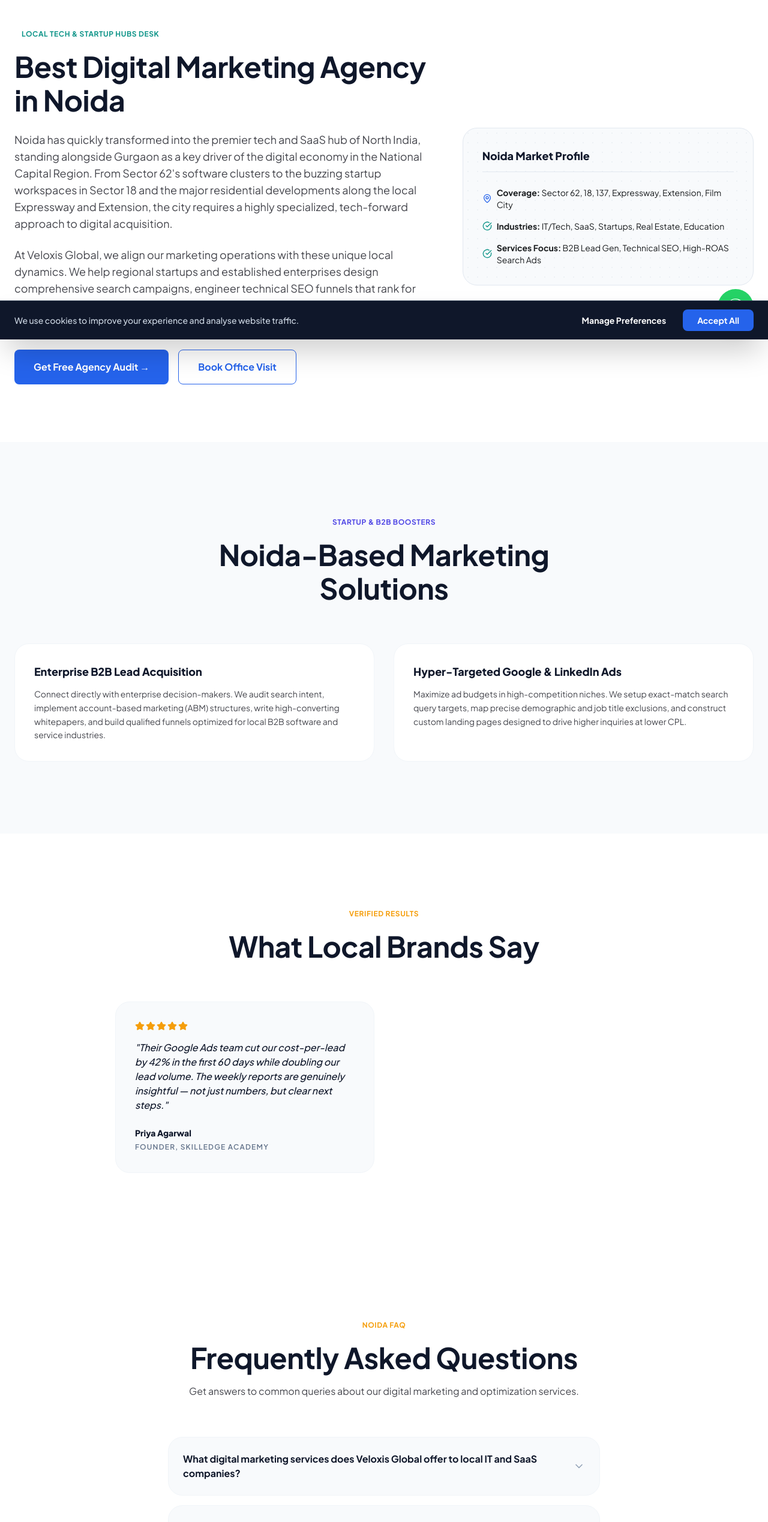
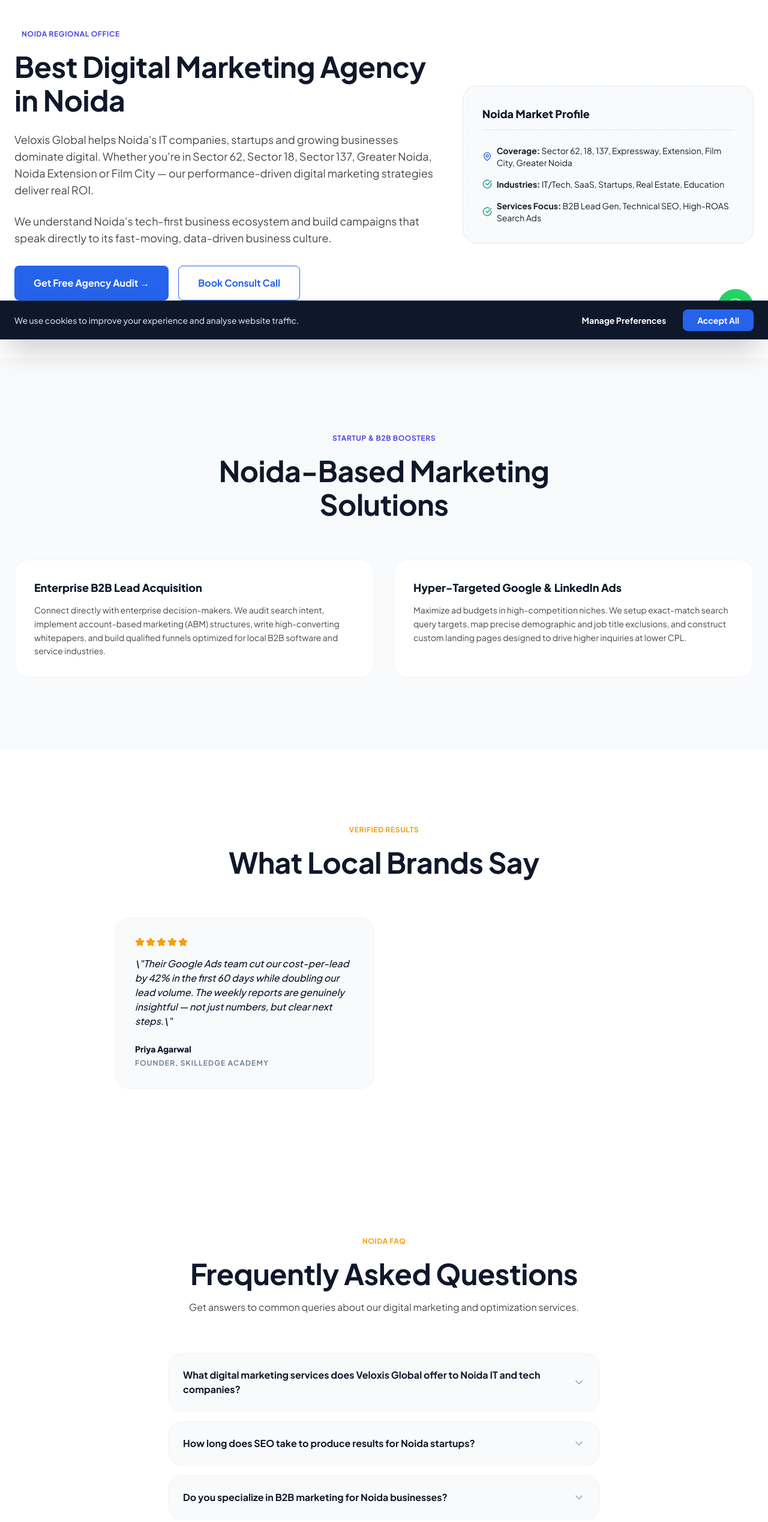
Before and after one commit to muddassir-commits/veloxis-global, a Next.js app: page /digital-marketing-agency-noida in a window 1280 px wide. Shown: the part 234-2772 px from the top of the page at 60% size. Built offline with nearby package versions, Linux system fonts and the light colour scheme; no server answers.

Commit message:
optimization: fully optimize Noida location page content, SEO metadata, local business schema, and localized FAQs

```diff
--- a/app/digital-marketing-agency-noida/page.tsx
+++ b/app/digital-marketing-agency-noida/page.tsx
@@ -12,12 +12,15 @@
 import { CtaBanner } from '../../components/sections/CtaBanner';
 import { FaqAccordion } from '../../components/sections/FaqAccordion';
 
-export const metadata: Metadata = constructMetadata({
-  title: pageMeta.noida.title,
-  description: pageMeta.noida.description,
-  path: pageMeta.noida.path,
-  ogImage: '/images/og/noida-og.jpg'
-});
+export const metadata: Metadata = {
+  ...constructMetadata({
+    title: "Best Digital Marketing Agency in Noida 2026 | Veloxis Global",
+    description: "Top digital marketing agency in Noida for IT companies, startups & growing businesses. Expert SEO, Google Ads & Social Media. Serving Sector 62, Greater Noida & all of Noida. Free audit.",
+    path: "/digital-marketing-agency-noida",
+    ogImage: '/images/og/noida-og.jpg'
+  }),
+  keywords: "best digital marketing agency in Noida, digital marketing company Noida 2026, SEO services Noida, Google Ads agency Noida, startup marketing Noida, IT company digital marketing Noida, digital marketing Sector 62, social media marketing Noida"
+};
 
 export default function NoidaLocationPage() {
   const city = 'Noida';
@@ -36,36 +39,36 @@
 
   const noidaFaqs = [
     {
-      question: "What digital marketing services does Veloxis Global offer to local IT and SaaS companies?",
-      answer: "We specialize in international SEO, high-ROAS Google Ads, LinkedIn account-based marketing (ABM), content marketing, and marketing automation integrations. We help regional technology firms build sustainable pipelines of qualified inbound leads."
+      question: "What digital marketing services does Veloxis Global offer to Noida IT and tech companies?",
+      answer: "We offer technical SEO, LinkedIn account-based marketing (ABM), search engine marketing (SEM), and marketing automation integration. We help Noida-based software and IT companies build scalable pipelines of domestic and international business leads."
     },
     {
-      question: "Which commercial areas do your local services cover?",
-      answer: "Our regional agency desk covers all key commercial hubs locally including Sector 62, Sector 18, Sector 137, Noida Expressway, Extension, Greater Noida, and Film City."
+      question: "How long does SEO take to produce results for Noida startups?",
+      answer: "Startups in Noida can expect initial visibility and organic search growth in 60 to 90 days. Because Noida is a highly competitive startup hub, focusing on long-tail, high-intent keywords can accelerate lead generation and customer acquisition."
     },
     {
-      question: "How does your local SEO strategy help real estate developers?",
-      answer: "The local property market is hyper-competitive. We use geotargeted Local SEO, Google Map Pack optimization, custom landing page creation, and lead nurturing CRM flows to help developers rank for high-intent queries and capture serious buyers."
+      question: "Do you specialize in B2B marketing for Noida businesses?",
+      answer: "Yes, B2B lead generation is our core strength. We optimize your Noida business for organic search keywords, run targeted LinkedIn and Google Ads campaigns, and configure marketing automation to nurture prospects from awareness to close."
     },
     {
-      question: "Do you offer marketing services tailored specifically for early-stage startups?",
-      answer: "Yes. We offer agile digital growth sprints tailored for local startups. This includes landing page optimization, rapid-fire Google and Meta Ads, conversion rate optimization (CRO), and setting up analytics dashboards to track key growth metrics."
+      question: "Can you help our Noida company rank for international search queries?",
+      answer: "Absolutely. We are experienced in global SEO strategies, multilingual structures, and building domain authority. We help IT exporters and SaaS firms based in Noida capture high-value clients across North America, Europe, and the Middle East."
     },
     {
-      question: "What makes Veloxis Global different from other digital marketing agencies in Sector 62?",
-      answer: "Unlike agencies that focus only on traffic and vanity metrics, we align our campaigns with revenue. We integrate lead-scoring and CRM reporting so local business owners know exactly which keywords and campaigns are driving real sales."
+      question: "Do you manage Google Ads and PPC campaigns for Noida startups?",
+      answer: "Yes. We set up, run, and optimize high-ROAS Google Search, Display, and Performance Max ad campaigns. We focus on daily keyword optimization, negative targeting, and page optimization to lower your startup's customer acquisition cost."
     },
     {
-      question: "Can you help our local B2B company rank for international search queries?",
-      answer: "Absolutely. Our technical SEO team is experienced in international search structures, hreflang tags, and building global domain authority. We help SaaS and IT service exporters capture high-value leads in the US, Europe, and Gulf regions."
+      question: "Which specific areas in Noida do you cover?",
+      answer: "Our marketing services cover all major Noida zones, including the IT corridor in Sector 62, Sector 18, Sector 137, Noida Expressway commercial hubs, Noida Extension, and Greater Noida."
     },
     {
-      question: "How quickly can we expect to see results from a Google Ads campaign managed by your team?",
-      answer: "Google Ads campaigns typically start generating traffic and initial leads within 48 to 72 hours of launch. However, we continuously optimize campaigns over the first 30 days to lower cost-per-lead (CPL) and improve lead quality."
+      question: "Do you offer free digital consultations for Noida startups?",
+      answer: "Yes. We provide a free 30-minute growth strategy session along with a manual website audit for Noida startups and IT companies. We review your site speed, keyword positions, and competitor tactics to give you actionable advice."
     },
     {
-      question: "What is your pricing structure for digital marketing contracts?",
-      answer: "We offer transparent, flexible retainer models tailored to your business goals. We do not lock our clients into rigid, long-term contracts. Contact us to receive a custom proposal and quote."
+      question: "What makes you different from typical digital agencies in Noida?",
+      answer: "Unlike many agencies in Noida that focus on traffic volume and basic impressions, Veloxis Global is completely results-oriented. We measure campaign success in real revenue metrics, SQLs, and closed-won deals."
     }
   ];
 
@@ -84,22 +87,22 @@
       <section className="bg-white py-16 sm:py-24 text-left relative overflow-hidden">
         <div className="max-w-container-max mx-auto px-gutter grid grid-cols-1 lg:grid-cols-12 gap-12 items-center">
           <div className="lg:col-span-7 flex flex-col items-start">
-            <Badge variant="teal" className="mb-4">LOCAL TECH & STARTUP HUBS Desk</Badge>
+            <Badge variant="indigo" className="mb-4">NOIDA REGIONAL OFFICE</Badge>
             <h1 className="text-headline-lg-mobile md:text-headline-lg font-extrabold text-slate-900 tracking-tight leading-tight mb-6">
               Best Digital Marketing Agency in Noida
             </h1>
-            <p className="text-base sm:text-body-lg text-on-surface-variant leading-relaxed mb-6">
-              Noida has quickly transformed into the premier tech and SaaS hub of North India, standing alongside Gurgaon as a key driver of the digital economy in the National Capital Region. From Sector 62's software clusters to the buzzing startup workspaces in Sector 18 and the major residential developments along the local Expressway and Extension, the city requires a highly specialized, tech-forward approach to digital acquisition.
+            <p className="text-base sm:text-body-lg text-on-surface-variant leading-relaxed mb-6 font-sans">
+              Veloxis Global helps Noida's IT companies, startups and growing businesses dominate digital. Whether you're in Sector 62, Sector 18, Sector 137, Greater Noida, Noida Extension or Film City — our performance-driven digital marketing strategies deliver real ROI.
             </p>
-            <p className="text-base sm:text-body-lg text-on-surface-variant leading-relaxed mb-8">
-              At Veloxis Global, we align our marketing operations with these unique local dynamics. We help regional startups and established enterprises design comprehensive search campaigns, engineer technical SEO funnels that rank for global buyer queries, and set up advanced Hubspot and CRM automation loops to qualify incoming leads.
+            <p className="text-base sm:text-body-lg text-on-surface-variant leading-relaxed mb-8 font-sans">
+              We understand Noida's tech-first business ecosystem and build campaigns that speak directly to its fast-moving, data-driven business culture.
             </p>
             <div className="flex flex-col sm:flex-row gap-4 w-full sm:w-auto">
               <Button href="/free-seo-audit" variant="primary">
                 Get Free Agency Audit →
               </Button>
               <Button href="/contact" variant="outline">
-                Book Office Visit
+                Book Consult Call
               </Button>
             </div>
           </div>
@@ -113,7 +116,7 @@
             <div className="flex flex-col gap-4 relative z-10 text-sm">
               <div className="flex items-center gap-2">
                 <MapPin className="w-4 h-4 text-royal-blue shrink-0" />
-                <span><strong>Coverage:</strong> Sector 62, 18, 137, Expressway, Extension, Film City</span>
+                <span><strong>Coverage:</strong> Sector 62, 18, 137, Expressway, Extension, Film City, Greater Noida</span>
               </div>
               <div className="flex items-center gap-2">
                 <CheckCircle className="w-4 h-4 text-teal-accent shrink-0" />
@@ -170,7 +173,7 @@
                       <Star key={i} className="w-4 h-4 fill-current" />
                     ))}
                   </div>
-                  <p className="text-slate-900 italic font-medium mb-6">"{t.text}"</p>
+                  <p className="text-slate-900 italic font-medium mb-6">\"{t.text}\"</p>
                   <cite className="not-italic font-extrabold text-slate-900 text-sm block">{t.author}</cite>
                   <span className="text-xs font-semibold text-slate-500 uppercase tracking-widest mt-0.5">
                     {t.role}, {t.company}
```
